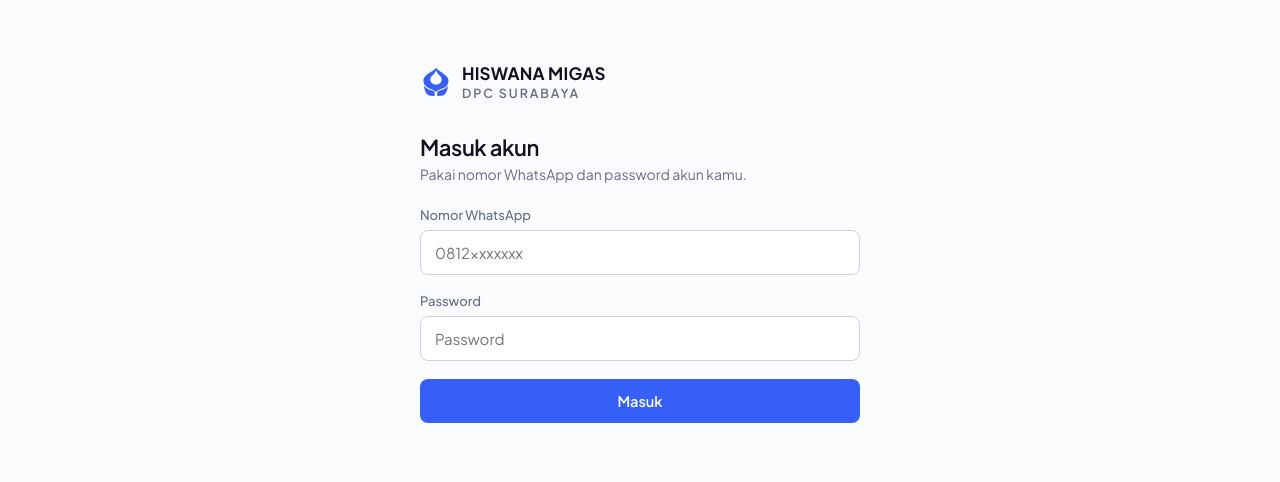
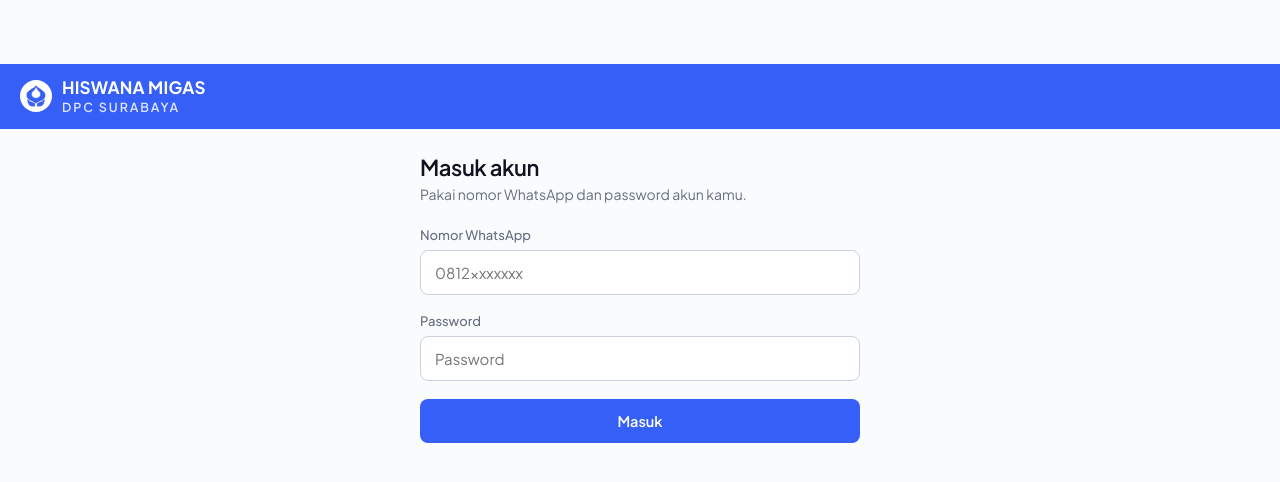
Before and after one commit to anurindahsari/anggota-project, a Next.js app in the folder frontend/: page /login in a window 1280 px wide. Shown: the top 482 px of the page. Built offline with nearby package versions, Linux system fonts and the light colour scheme; no server answers.

Commit message:
header biru

```diff
--- a/frontend/app/globals.css
+++ b/frontend/app/globals.css
@@ -384,3 +384,45 @@ textarea.input { resize: vertical; font-family: inherit; }
   color: var(--text-secondary);
   margin-bottom: 4px;
 }
+
+/* Navbar blok biru penuh (warna logo Hiswana) */
+.public-nav-bar {
+  background: #355FF7;
+  width: 100%;
+}
+.public-nav-bar .header-word { color: #ffffff; }
+.public-nav-bar .header-sub { color: #DCE5FD; }
+.public-nav-bar .header-mark {
+  background: #ffffff;
+  border-radius: 50%;
+  padding: 4px;
+}
+.public-nav-bar .public-nav-link { color: #DCE5FD; }
+.public-nav-bar .public-nav-link:hover {
+  color: #ffffff;
+  background: rgba(255, 255, 255, 0.12);
+}
+.public-nav-bar .public-nav-link.active {
+  color: #ffffff;
+  background: rgba(255, 255, 255, 0.18);
+}
+.public-nav-bar .btn-primary {
+  background: #ffffff;
+  color: #355FF7;
+}
+.public-nav-bar .btn-primary:hover {
+  background: #EEF1FF;
+}
+
+/* Header.js dipakai di dalam kontainer sempit (Login, Dashboard, Profil) -
+   trik "breakout" ini bikin bloknya tetap selebar layar penuh */
+.header-breakout {
+  width: 100vw;
+  position: relative;
+  left: 50%;
+  right: 50%;
+  margin-left: -50vw;
+  margin-right: -50vw;
+  padding: 14px 20px;
+  margin-bottom: 24px;
+}
--- a/frontend/components/Header.js
+++ b/frontend/components/Header.js
@@ -2,13 +2,15 @@ import Link from 'next/link';
 
 export default function Header({ subtitle }) {
   return (
-    <Link href="/" className="header" style={{ textDecoration: 'none', color: 'inherit' }}>
+    <div className="public-nav-bar header-breakout">
+      <Link href="/" style={{ textDecoration: 'none', color: 'inherit', display: 'flex', alignItems: 'center', gap: 10 }}>
         <img src="/logo.png" alt="Hiswana Migas" className="header-mark" />
         <div>
           <div className="header-word" style={{ fontSize: 17, letterSpacing: 0.2, lineHeight: 1.15 }}>HISWANA MIGAS</div>
           <div className="header-sub" style={{ fontSize: 12.5, letterSpacing: 1.9, lineHeight: 1.3 }}>DPC SURABAYA</div>
-        {subtitle && <div style={{ fontSize: 12, color: 'var(--text-muted)', marginTop: 4 }}>{subtitle}</div>}
+          {subtitle && <div style={{ fontSize: 12, color: '#DCE5FD', marginTop: 4 }}>{subtitle}</div>}
         </div>
       </Link>
+    </div>
   );
 }
--- a/frontend/components/PublicNav.js
+++ b/frontend/components/PublicNav.js
@@ -22,6 +22,7 @@ export default function PublicNav() {
   }, [pathname]);
 
   return (
+    <div className="public-nav-bar">
     <div className="public-nav">
       <Link href="/" className="public-nav-brand">
         <img src="/logo.png" alt="Hiswana Migas" className="header-mark" />
@@ -49,5 +50,6 @@ export default function PublicNav() {
         </Link>
       </div>
     </div>
+    </div>
   );
 }
```
Lines whose indentation alone changed are shown as unchanged.
